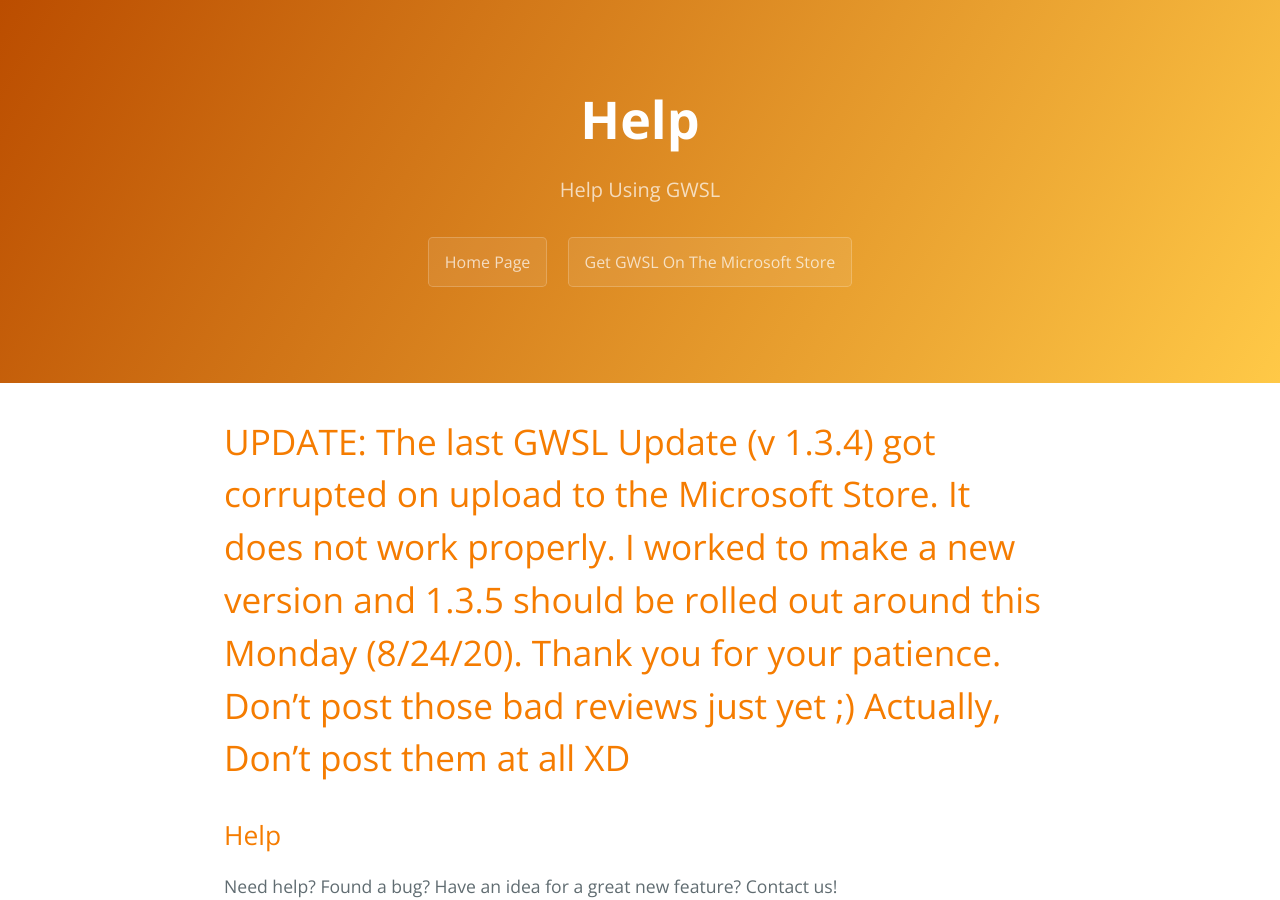
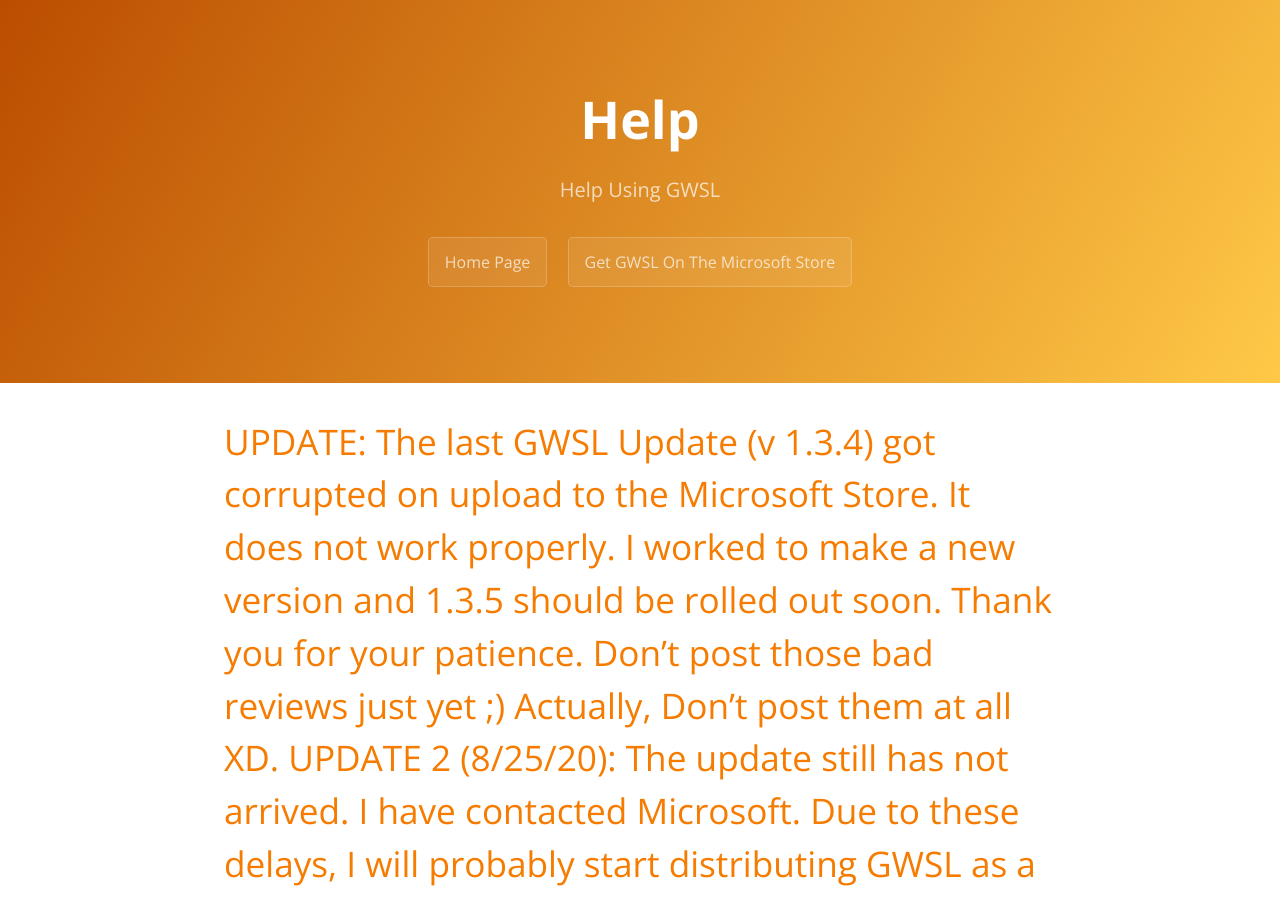
Before and after one commit to Opticos/gwsl, a Jekyll site: the page built from help.md, in a window 1280 px wide and 900 px high. Built offline with Jekyll 4.4.1, drawn with Linux system fonts in a browser that asks for light colours; the repository's description, which GitHub fills in, is left out; some of the changed text lies outside the part shown.

Commit message:
Update help.md

```diff
--- a/help.md
+++ b/help.md
@@ -4,7 +4,7 @@ title: Help
 description: Help Using GWSL
 permalink: /help.html
 ---
-# UPDATE: The last GWSL Update (v 1.3.4) got corrupted on upload to the Microsoft Store. It does not work properly. I worked to make a new version and 1.3.5 should be rolled out around this Monday (8/24/20). Thank you for your patience. Don't post those bad reviews just yet ;) Actually, Don't post them at all XD
+# UPDATE: The last GWSL Update (v 1.3.4) got corrupted on upload to the Microsoft Store. It does not work properly. I worked to make a new version and 1.3.5 should be rolled out soon. Thank you for your patience. Don't post those bad reviews just yet ;) Actually, Don't post them at all XD. UPDATE 2 (8/25/20): The update still has not arrived. I have contacted Microsoft. Due to these delays, I will probably start distributing GWSL as a regular installer.
 
 ## Help
 
```
